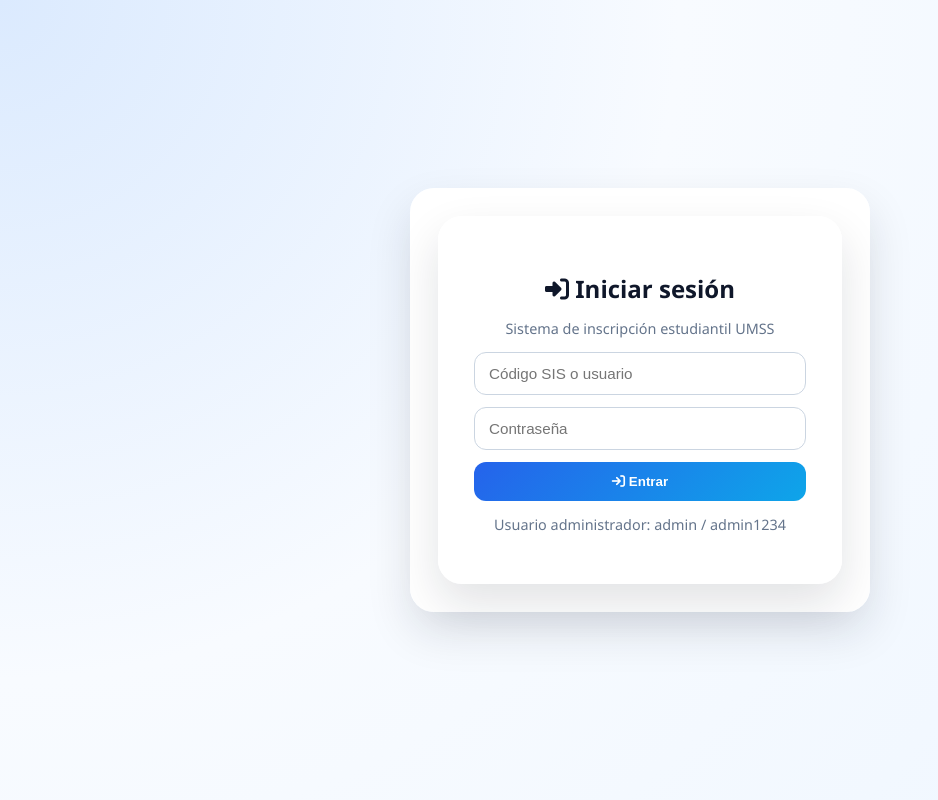
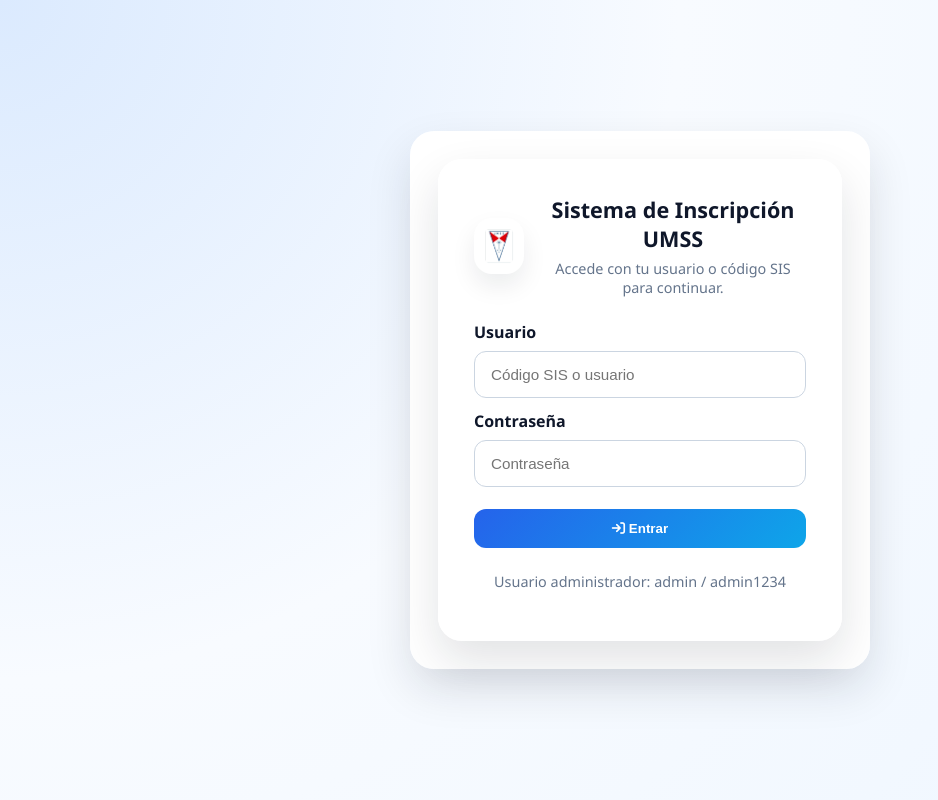
Before and after one commit to Guilder23/sis-inscripcion, a Django app: page / in a window 1280 px wide. Shown: the whole page, without its empty margins (0-938 px from the left). Run offline with Django 5.2, Linux system fonts and the light colour scheme.

Commit message:
logo agregado

```diff
--- a/static/css/base.css
+++ b/static/css/base.css
@@ -63,6 +63,27 @@
 }
 .topbar-title h2 { margin: 0; font-size: 1.1rem; }
 .topbar-title p { margin: 2px 0 0; color: var(--muted); font-size: 0.9rem; }
+.topbar-title.with-logo {
+  display: flex;
+  align-items: center;
+  gap: 14px;
+}
+.navbar-brand {
+  display: flex;
+  align-items: center;
+  gap: 12px;
+  text-decoration: none;
+  color: inherit;
+}
+.navbar-logo {
+  width: 42px;
+  height: 42px;
+  border-radius: 14px;
+  object-fit: contain;
+  background: #ffffff;
+  padding: 8px;
+  border: 1px solid rgba(15, 23, 42, 0.08);
+}
 .topbar-actions { display: flex; align-items: center; gap: 10px; }
 .user-pill { background: var(--primary); color: white; padding: 8px 12px; border-radius: 999px; font-size: 0.9rem; }
 .topbar-link { color: var(--secondary); text-decoration: none; padding: 8px 12px; border-radius: 999px; background: #eff6ff; font-weight: 600; }
--- a/static/css/login.css
+++ b/static/css/login.css
@@ -36,6 +36,43 @@
   font-weight: 600;
   cursor: pointer;
 }
+.login-box .login-branding {
+  display: flex;
+  align-items: center;
+  gap: 16px;
+  justify-content: center;
+  margin-bottom: 24px;
+  text-align: left;
+}
+.login-box .login-logo {
+  width: 56px;
+  height: 56px;
+  border-radius: 18px;
+  object-fit: contain;
+  background: #ffffff;
+  padding: 10px;
+  box-shadow: 0 12px 24px rgba(15, 23, 42, 0.08);
+}
+.login-box .login-branding h2 {
+  margin: 0 0 6px;
+  font-size: 1.35rem;
+}
+.login-box .login-branding .hint {
+  margin: 0;
+}
+.login-box .login-form label {
+  display: flex;
+  flex-direction: column;
+  gap: 8px;
+  font-weight: 600;
+  color: #0f172a;
+}
+.login-box .login-form input {
+  padding: 14px 16px;
+}
+.login-box .btn {
+  width: 100%;
+}
 .login-box .error {
   margin-bottom: 12px;
   border-radius: 10px;
--- a/templates/accounts/login.html
+++ b/templates/accounts/login.html
@@ -3,14 +3,25 @@
 {% block auth_content %}
 <link rel="stylesheet" href="{% static 'css/login.css' %}">
 <div class="login-box">
-    <h2><i class="fa-solid fa-right-to-bracket"></i> Iniciar sesión</h2>
-    <p class="hint">Sistema de inscripción estudiantil UMSS</p>
+    <div class="login-branding">
+        <img src="{% static 'img/image.png' %}" alt="UMSS logo" class="login-logo">
+        <div>
+            <h2>Sistema de Inscripción UMSS</h2>
+            <p class="hint">Accede con tu usuario o código SIS para continuar.</p>
+        </div>
+    </div>
     {% if error %}<p class="error">{{ error }}</p>{% endif %}
-    <form method="post">
+    <form method="post" class="login-form">
         {% csrf_token %}
-        <input type="text" name="usuario" placeholder="Código SIS o usuario" required>
-        <input type="password" name="password" placeholder="Contraseña" required>
-        <button type="submit"><i class="fa-solid fa-arrow-right-to-bracket"></i> Entrar</button>
+        <label>
+            <span>Usuario</span>
+            <input type="text" name="usuario" placeholder="Código SIS o usuario" required>
+        </label>
+        <label>
+            <span>Contraseña</span>
+            <input type="password" name="password" placeholder="Contraseña" required>
+        </label>
+        <button type="submit" class="btn"><i class="fa-solid fa-arrow-right-to-bracket"></i> Entrar</button>
     </form>
     <p class="hint">Usuario administrador: admin / admin1234</p>
 </div>
```
Also changed, not shown: templates/componentes/navbar.html (+8 -3 lines), db.sqlite3, static/img/image.png (added).
